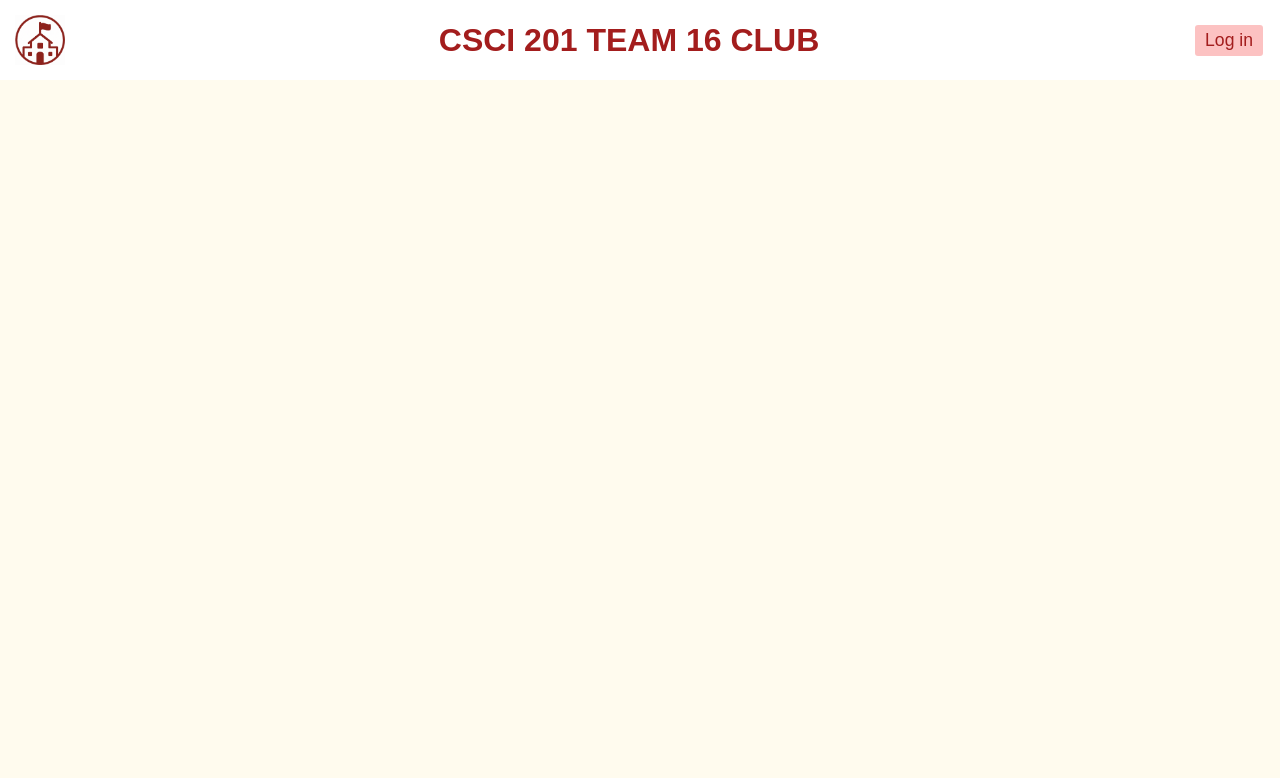
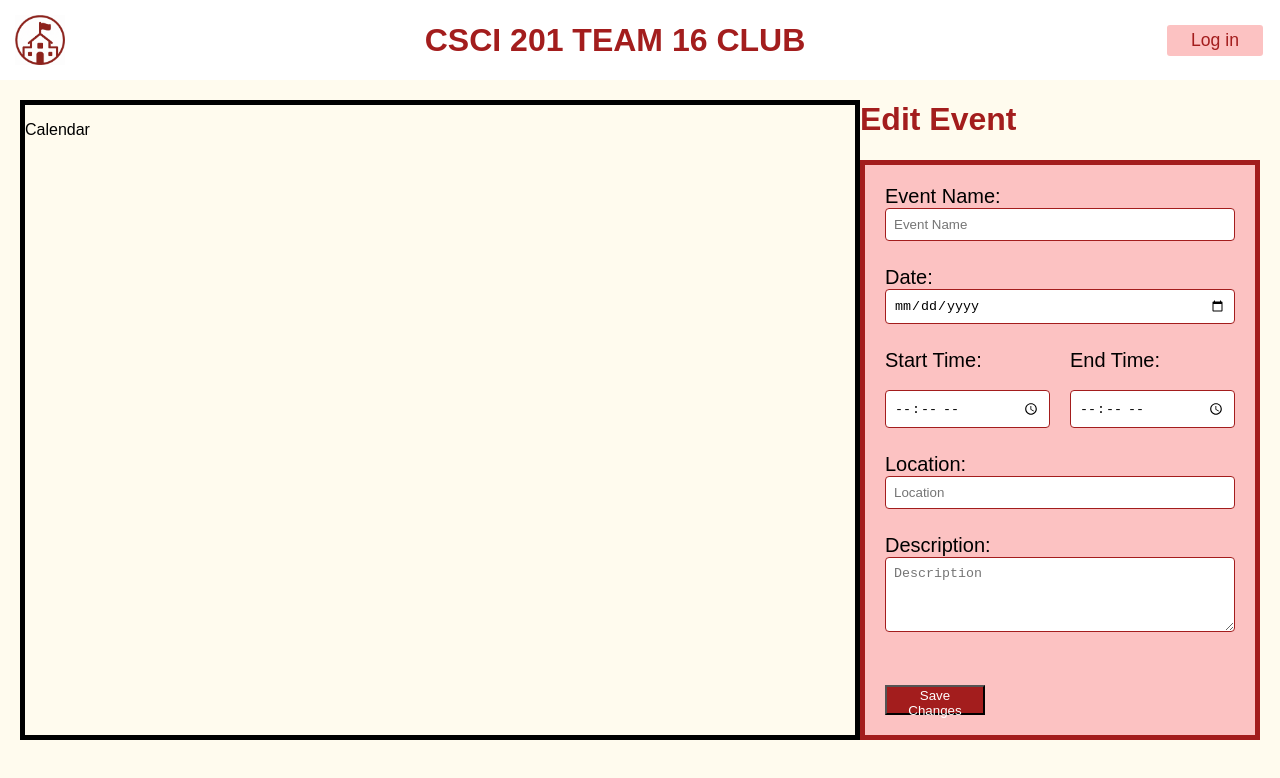
Before and after one commit to maggiewangjy/CSCI201-Team16, a React (Vite) app in the folder frontend/: page / in a window 1280 px wide. Shown: the top 778 px of the page. Built offline with nearby package versions, Linux system fonts and the light colour scheme.

Commit message:
Grace's frontend changes

```diff
--- /dev/null
+++ b/frontend/src/components/createEvent.jsx
@@ -0,0 +1,36 @@
+import { useEffect } from 'react';
+import "../styles/createEvent.css";
+
+function CreateEvent(){
+    return(
+        <div id="event">
+            <div id="calendar">
+                <p>Calendar</p>
+            </div>
+            <div>
+            <h1 class="titles"><strong>Create Event</strong></h1>
+            <div>
+                <form id="form">
+                    <div><label>Event Name:</label><br/><input type="text" placeholder="Event Name"/></div>
+                    <div><label>Date:</label><br/><input type="date" placeholder="Date"/></div>
+                    <div id="times">
+                        <div>
+                            <label>Start Time: </label><br/><input type="time"/>
+                        </div>
+                        <div>
+                            <label>End Time: </label><br/><input type="time"/>
+                        </div>
+                    </div>
+                    <div><label>Location:</label><br/><input type="text" placeholder="Location"/></div>
+                    <div><label>Description:</label><br/><textarea placeholder="Description"/></div>
+                </form>
+            </div>
+            <div id="buttons">
+                <button>Create Event</button>
+            </div>
+            </div>
+        </div>
+    );
+}
+
+export default CreateEvent;
--- /dev/null
+++ b/frontend/src/components/editEvent.jsx
@@ -0,0 +1,36 @@
+import { useEffect } from 'react';
+import "../styles/createEvent.css";
+
+function EditEvent(){
+    return(
+        <div id="event">
+            <div id="calendar">
+                <p>Calendar</p>
+            </div>
+            <div>
+            <h1 class="titles"><strong>Edit Event</strong></h1>
+            <div>
+                <form id="form">
+                    <div><label>Event Name:</label><br/><input type="text" placeholder="Event Name"/></div>
+                    <div><label>Date:</label><br/><input type="date" placeholder="Date"/></div>
+                    <div id="times">
+                        <div>
+                            <label>Start Time: </label><br/><input type="time"/>
+                        </div>
+                        <div>
+                            <label>End Time: </label><br/><input type="time"/>
+                        </div>
+                    </div>
+                    <div><label>Location:</label><br/><input type="text" placeholder="Location"/></div>
+                    <div><label>Description:</label><br/><textarea placeholder="Description"/></div>
+                </form>
+            </div>
+            <div id="buttons">
+                <button>Save Changes</button>
+            </div>
+            </div>
+        </div>
+    );
+}
+
+export default EditEvent;
--- /dev/null
+++ b/frontend/src/components/eventInfo.jsx
@@ -0,0 +1,89 @@
+import { useEffect } from 'react';
+import "../styles/eventInfo.css";
+
+function EventInfo(){
+    // useEffect(() => {
+    //     const fetchEvent = async() => {
+    //         try{
+    //             const response = await fetch('API-Endpoint');
+    //             if(!response.ok){
+    //                 throw new Error()
+    //             }
+    //             const json = await response.json();
+    //         }
+    //         catch{
+
+    //         }
+    //     }
+    // })
+
+    // const attendEvent = () => {
+
+    // }
+
+    // const editEvent = () => {
+
+    // }
+
+    // const viewAttendance = () => {
+
+    // }
+
+    // if(localStorage.getItem("logged-in") !== "true"){
+    //     // const today = new Date();
+
+    //     // const monthList = ["January","February","March","April","May","June","July","August","September","October","November","December"];
+
+    //     // const day = today.getDate().toString();
+    //     // const month = monthList[today.getMonth() + 1];
+    //     // const year = today.getFullYear().toString();
+
+    //     // const currentDate = `${month} ${day}, ${year}`;
+    //     // const queryDate = `${today.getFullYear()}-${(today.getMonth() + 1).toString().padStart(2, '0')}-${today.getDate().toString().padStart(2, '0')}`;
+
+
+    // }
+    // else{
+        return(
+            <div id="event">
+                <div id="calendar">
+                    <p>Calendar</p>
+                </div>
+                <div>
+                <h1 class="titles"><strong>April 16th, 2025</strong></h1>
+                <div id="event-card">
+                    <h1>Club Event #3</h1>
+                    <p>8:00am - 12:00pm</p>
+                    <br/>
+                    <h4 class="titles"><strong>Overview</strong></h4>
+                    <p>
+                        Hey everyone! Just a reminder that our second club event is happening this Saturday from
+                        8am to 12pm on McCarthy Quad. We’ll be hosting a community clean-up followed by a light
+                        brunch and time to hang out with fellow members. All supplies will be provided—just bring
+                        yourself and some good energy! Looking forward to seeing you all there and making a
+                        positive impact together.
+                    </p>
+                    <h4 class="titles"><strong>Attendees</strong></h4>
+                    <ul>
+                        <li>Grace Shaha</li>
+                        <li>Maggie Wang</li>
+                        <li>Charlie Vega</li>
+                        <li>Grace Shaha</li>
+                        <li>Maggie Wang</li>
+                        <li>Charlie Vega</li>
+                        <li>Grace Shaha</li>
+                        <li>Maggie Wang</li>
+                        <li>Charlie Vega</li>
+                    </ul>
+                </div>
+                <div id="buttons">
+                    <button>Edit Event</button>
+                    <button>Attend</button>
+                </div>
+                </div>
+            </div>
+        );
+    //}
+}
+
+export default EventInfo;
--- a/frontend/src/pages/Login.jsx
+++ b/frontend/src/pages/Login.jsx
@@ -1,9 +1,15 @@
 import NavBar from "../components/navBar.jsx";
+import EventInfo from "../components/eventInfo.jsx";
+import CreateEvent from "../components/createEvent.jsx";
+import EditEvent from "../components/editEvent.jsx";
 
 function Login(){
     return (
         <div>
             <NavBar/>
+            {/* <EventInfo/> */}
+            {/* <CreateEvent/> */}
+            <EditEvent/>
         </div>
     );
 }
--- /dev/null
+++ b/frontend/src/styles/createEvent.css
@@ -0,0 +1,77 @@
+:root {
+    --lightRed: #FCC2C2;
+    --darkRed: #A31D1D;
+    --lightBeige: #FFFBEE;
+    --beige: #ECDCBF;
+}
+
+#event {
+    display: flex;
+    justify-content: space-between;
+    padding-left: 20px;
+    padding-right: 20px;
+}
+
+#calendar {
+    margin-top: 20px;
+    height: 630px;
+    width: 950px;
+    border-color: black;
+    border-width: thick;
+    border-style: solid;
+}
+
+#form {
+    padding: 20px;
+    padding-bottom: none;
+    width: 350px;
+    height: 460px;
+    background-color: var(--lightRed);
+    border-color: var(--darkRed);
+    border-width: thick;
+    border-style: solid;
+    border-bottom: none;
+    overflow-y: auto;
+    display: flex;
+    flex-direction: column;
+    gap: 20px;
+}
+
+label {
+    font-size: 20px;
+}
+
+input, textarea {
+    padding: 8px;
+    border: 1px solid var(--darkRed);
+    border-radius: 4px;
+    margin-bottom: 5px;
+    width: 100%;
+    box-sizing: border-box;
+}
+
+textarea {
+    height: 75px;
+}
+
+#times {
+    display: flex;
+    gap: 20px;
+}
+
+#times div {
+    display: flex;
+    flex-direction: column;
+    width: 50%;
+}
+
+button {
+    background-color: var(--darkRed);
+    color: white;
+    width: 100px;
+}
+
+button:hover {
+    background-color: #5c0101;
+    cursor: pointer;
+}
--- /dev/null
+++ b/frontend/src/styles/eventInfo.css
@@ -0,0 +1,63 @@
+:root {
+    --lightRed: #FCC2C2;
+    --darkRed: #A31D1D;
+    --lightBeige: #FFFBEE;
+    --beige: #ECDCBF;
+}
+
+#event {
+    display: flex;
+    justify-content: space-between;
+    padding-left: 20px;
+    padding-right: 20px;
+}
+
+#calendar {
+    margin-top: 20px;
+    height: 630px;
+    width: 950px;
+    border-color: black;
+    border-width: thick;
+    border-style: solid;
+}
+
+#event-card {
+    padding-right: 20px;
+    padding-left: 20px;
+    width: 350px;
+    height: 500px;
+    background-color: var(--lightRed);
+    border-color: var(--darkRed);
+    border-width: thick;
+    border-style: solid;
+    border-bottom: none;
+    overflow-y: auto;
+}
+
+.titles {
+    color: var(--darkRed)
+}
+
+#buttons {
+    display: flex;
+    justify-content: space-between;
+    padding: 20px;
+    width: 350px;
+    height: 30px;
+    background-color: var(--lightRed);
+    border-color: var(--darkRed);
+    border-width: thick;
+    border-style: solid;
+    border-top: none;
+}
+
+button {
+    background-color: var(--darkRed);
+    color: white;
+    width: 100px;
+}
+
+button:hover {
+    background-color: #5c0101;
+    cursor: pointer;
+}
```
Also changed, not shown: frontend/src/pages/clubLeaderPage.jsx (+8 -2 lines).
